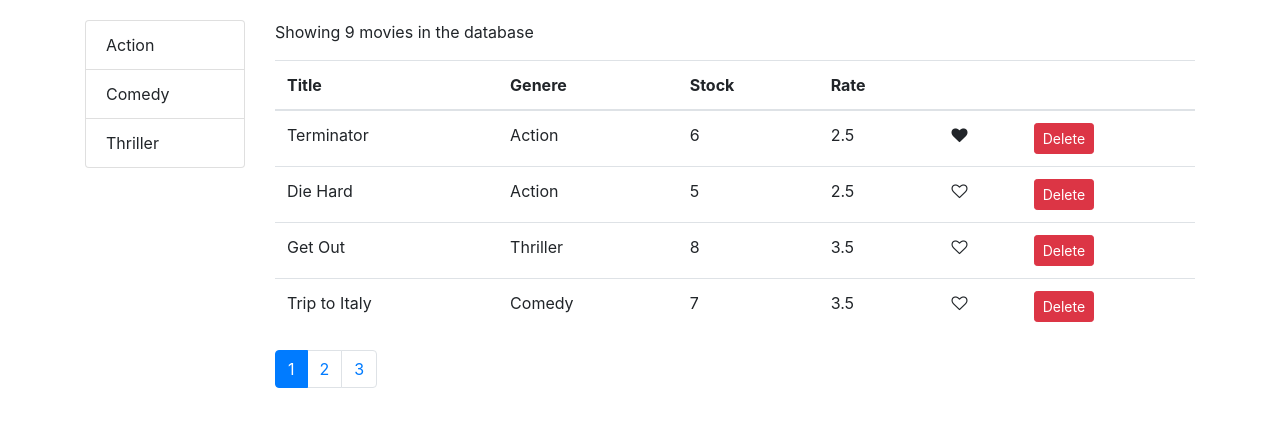
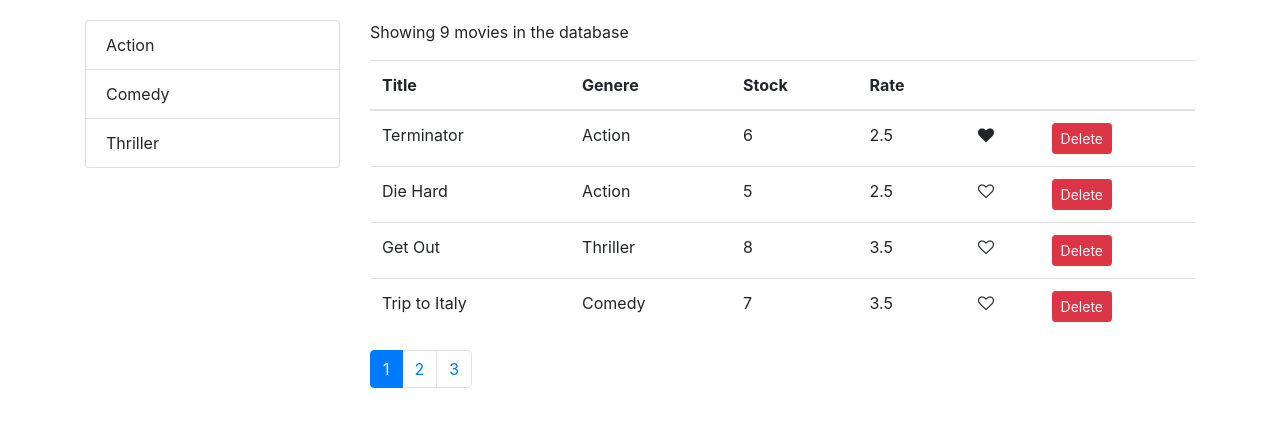
Before and after one commit to LIJOMLOYID/vidly, a React (Create React App) app: page / in a window 1280 px wide. Shown: the top 426 px of the page. Built offline with nearby package versions, Linux system fonts and the light colour scheme.

Commit message:
fix: increase width of genre list

```diff
--- a/src/components/movies.jsx
+++ b/src/components/movies.jsx
@@ -50,7 +50,7 @@ class Movies extends Component {
     const movies = paginate(allMovies, currentPage, pageSize);
     return (
       <div className="row">
-        <div className="col-2">
+        <div className="col-3">
           <ListGroup
             items={this.state.genres}
             onItemSelect={this.handleGenreSelect}
```
